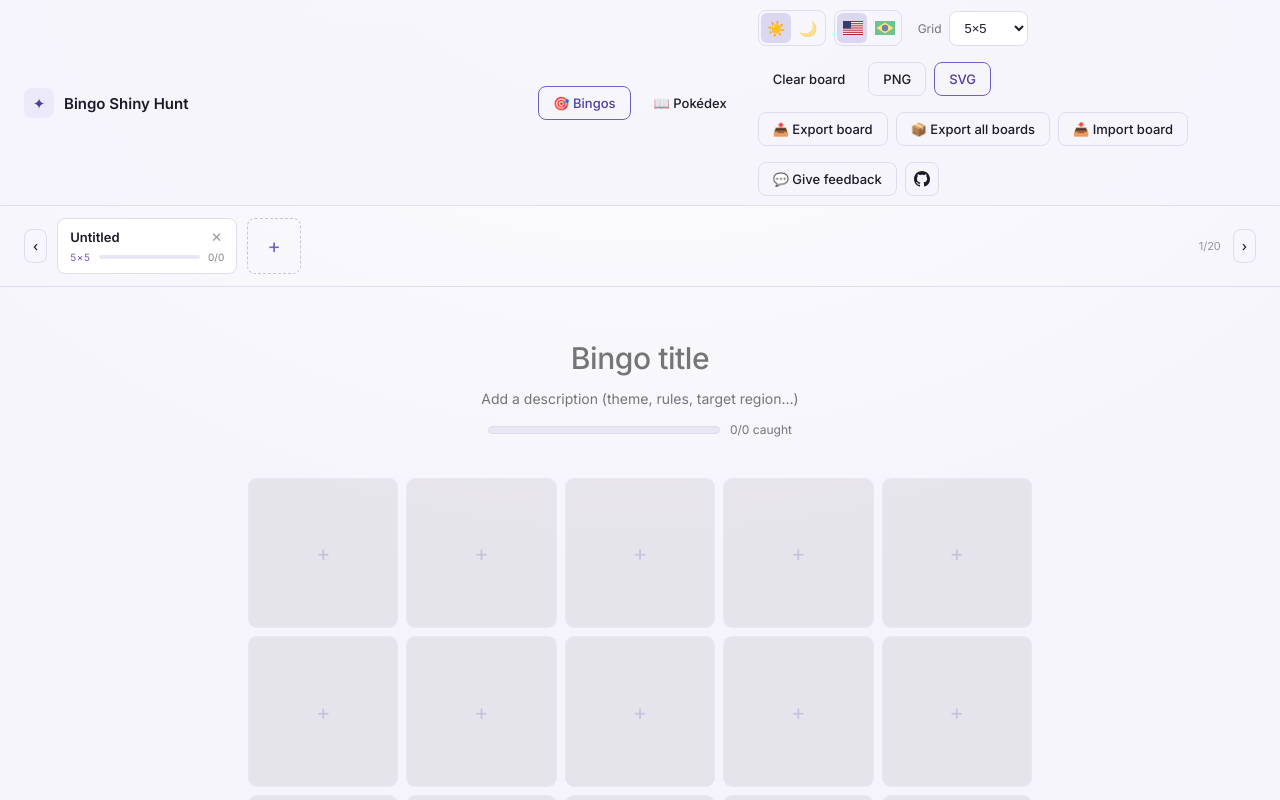
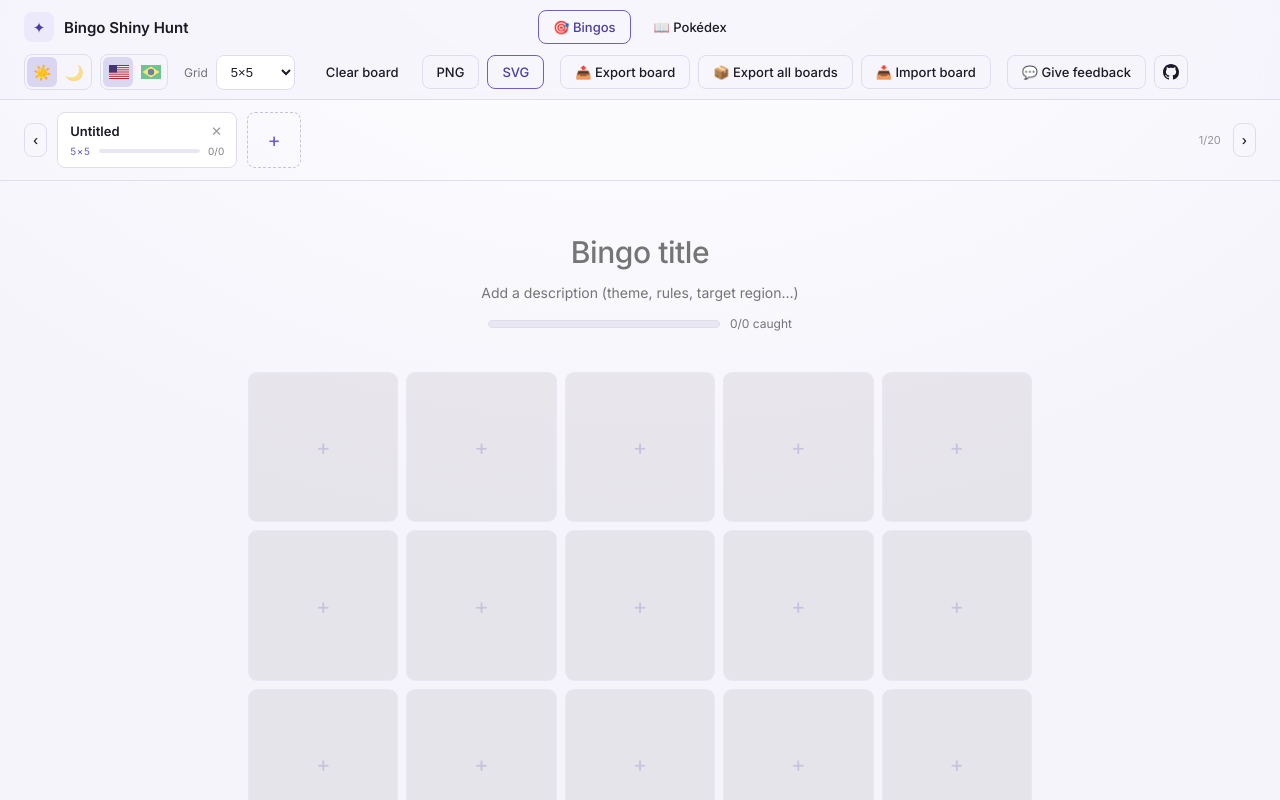
Before and after one commit to guiaugusto/bingo-shiny-hunt, a React (Vite) app: page / in a window 1280 px wide. Shown: the top 800 px of the page. Built offline with nearby package versions, Linux system fonts and the light colour scheme.

Commit message:
fix: restructure header to work properly

```diff
--- a/src/components/Header.tsx
+++ b/src/components/Header.tsx
@@ -67,7 +67,11 @@ export default function Header({
         }}
       />
 
-      <div style={{ padding: '10px clamp(12px, 4vw, 24px)' }}>
+      <div style={{ padding: '10px clamp(12px, 4vw, 24px)', display: 'flex', flexDirection: 'column', gap: 10 }}>
+        {/* Slim identity row: brand + tabs, truly centered via the 3-column
+            grid (.sbm-header-row) since it's only ever these two things —
+            keeping the (potentially long) action toolbar out of this row is
+            what lets the centering stay stable as more buttons get added. */}
         <div className="sbm-header-row">
           {/* Hidden on desktop (.sbm-header-toggle); placed before the brand so
               it sits on the left on mobile, matching the drawer sliding from the left. */}
@@ -110,9 +114,8 @@ export default function Header({
             </span>
           </div>
 
-          {/* Desktop only — centered in the topbar via the 3-column grid
-              (.sbm-header-row); hidden on mobile, where the same choice
-              lives at the top of the drawer instead. */}
+          {/* Desktop only — hidden on mobile, where the same choice lives at
+              the top of the drawer instead. */}
           <div className="sbm-header-tabs-desktop">
             <button className={`btn ${view === 'board' ? 'btn-primary' : 'btn-ghost'}`} onClick={() => onViewChange('board')}>
               {t.tabBoards}
@@ -121,7 +124,13 @@ export default function Header({
               {t.tabDex}
             </button>
           </div>
+        </div>
 
+        {/* Desktop: its own full-width toolbar row below the brand/tabs row,
+            free to wrap as more buttons get added. Mobile: the fixed-position
+            drawer instead — being a sibling here rather than nested inside
+            .sbm-header-row doesn't change that, position:fixed escapes
+            normal flow either way. */}
         <div className={`sbm-header-actions${menuOpen ? ' sbm-open' : ''}`}>
           <div className="sbm-drawer-header">
             <div className="sbm-drawer-title">
@@ -239,7 +248,6 @@ export default function Header({
           </div>
         </div>
       </div>
-      </div>
 
       <input
         ref={fileInputRef}
```
Lines whose indentation alone changed are shown as unchanged.
